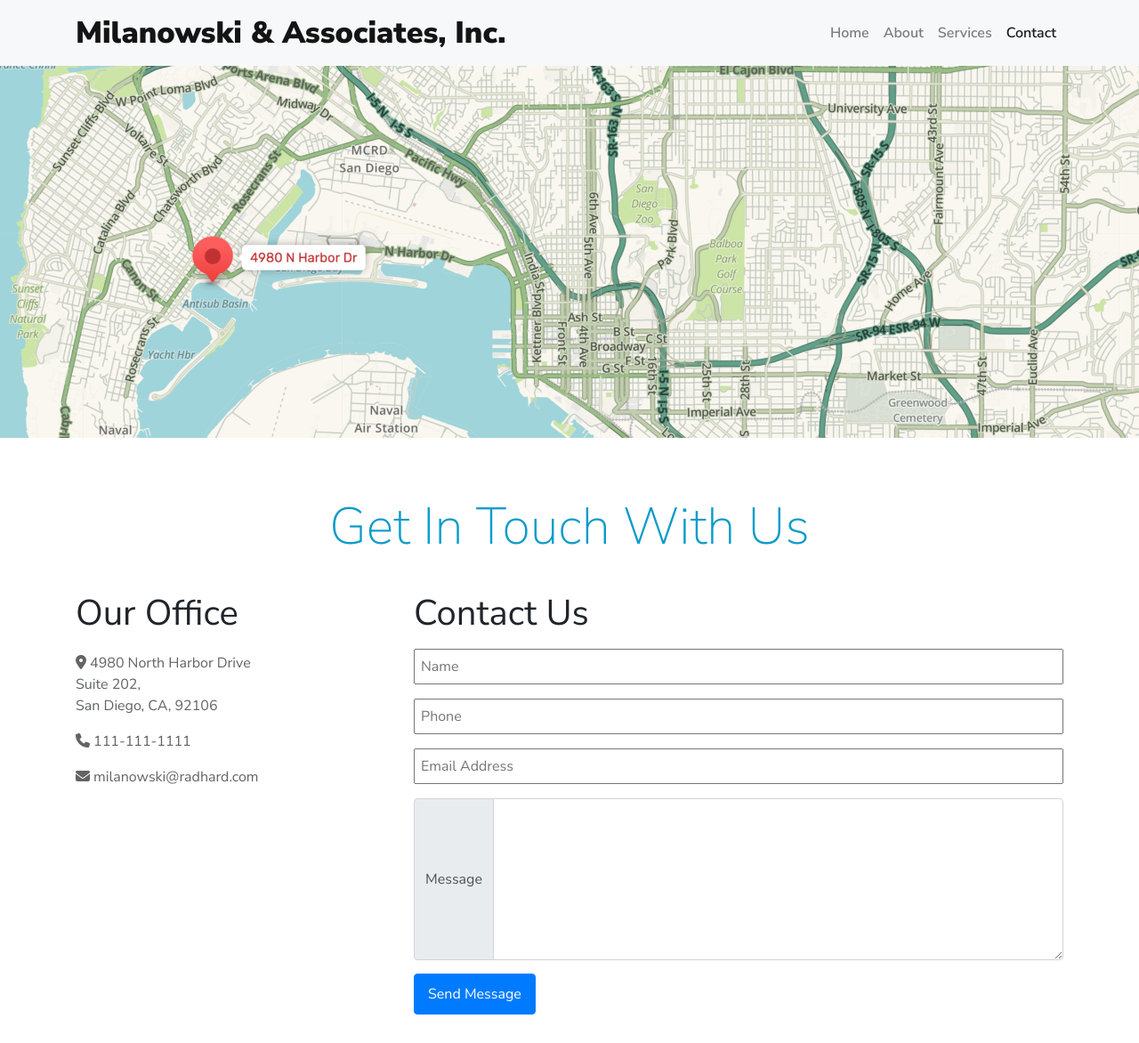
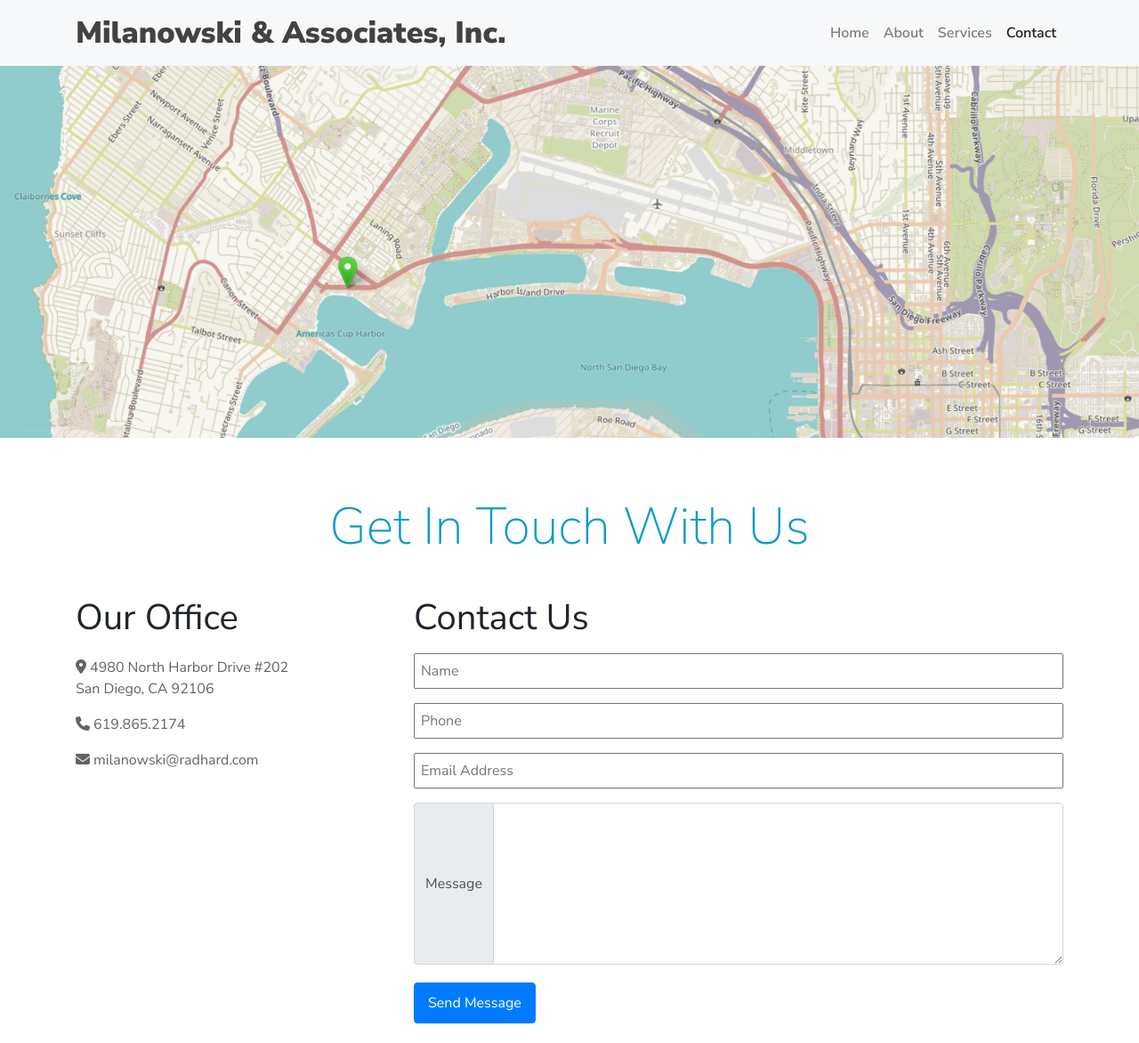
Before and after one commit to saronnhong/saron-portfolio, a React (Create React App) app in the folder client/: page /contact in a window 1280 px wide. Shown: the top 1172 px of the page at 89% size. Built offline with nearby package versions, Linux system fonts and the light colour scheme.

Commit message:
change contact banner to openstreets, fix spacing issues

```diff
--- a/client/src/components/Navbar/style.css
+++ b/client/src/components/Navbar/style.css
@@ -71,10 +71,11 @@
 }
 
 .navBarLogo{
-    font-weight: bolder;
+    font-weight: 800;
     font-size: 34px;
     /* font-style: normal; */
-    color: #141414;
+    /* color: #141414;  */
+    color: rgb(66, 66, 66)
 }
 .navBarLogo:hover{
     color: #141414;
--- a/client/src/pages/Contact/Contact.js
+++ b/client/src/pages/Contact/Contact.js
@@ -39,20 +39,17 @@ class Contact extends Component {
 
         return (
             <div className="contact">
-                <div className="aboutUsTitle">
-
-                </div>
+                <div className="aboutUsTitle"></div>
                 <div className="contactPage container">
                     <h1 className="contactTitle">Get In Touch With Us</h1>
                     <div className="row contactContent">
                         <div className="col-md-4">
                             <h1>Our Office</h1>
                             <div className="contactInfo">
-                                <p><i class="fas fa-map-marker-alt"></i> 4980 North Harbor Drive<br></br>Suite 202,<br></br>San Diego, CA, 92106</p>
-                                <p><i className="fa fa-phone"></i> 111-111-1111</p>
+                                <p><i class="fas fa-map-marker-alt"></i> 4980 North Harbor Drive #202<br></br>San Diego, CA 92106</p>
+                                <p><i className="fa fa-phone"></i> 619.865.2174</p>
                                 <p><i className="fa fa-envelope"></i> milanowski@radhard.com</p>
                             </div>
-
                         </div>
                         <div className="col-md-8">
                             <h1>Contact Us</h1>
--- a/client/src/pages/Contact/style.css
+++ b/client/src/pages/Contact/style.css
@@ -1,11 +1,13 @@
+.contact{
+    color: #20242B;
+    position:absolute;
+    width: 100%;
+}
 .aboutUsTitle{
-    /* background: linear-gradient(to right, rgba(255, 255, 255, 0.2) 0.35%, rgba(255, 255, 255, 0) 94.53%), url("/images/satellite-1030779_1600x525crop.jpg"); */
-    background: url("/images/contact_banner3.jpg");
+    background: url("/images/openstreet_contact_banner.jpg");
     background-size: cover;
     height: 33vw;
-    /* width:100%; */
     position: relative;
-    /* left:0; */
     top: 140px;
 }
 .contactPage{
@@ -13,16 +15,6 @@
     top: 250px;
     text-align: left;
     height: 80vh;
-}
-.contactContent{
-    position: relative;
-    top: 55px;
-}
-.contact{
-    color: #20242B;
-    position:absolute;
-    width: 100%;
-
 }
 .contactTitle{
     font-style: normal;
@@ -32,6 +24,10 @@
     text-align: center;
     position: relative;
     top: 25px;
+}
+.contactContent{
+    position: relative;
+    top: 60px;
 }
 .textFields{
     width: 100%;
@@ -45,12 +41,8 @@
     width: 6em;
     text-align: center;
 }
-  /* form input{
-      padding: 7px;
-  } */
-
 .emailSubmitBtn{
-      margin-top: 15px;
+    margin-top: 20px;
     padding: 10px 15px;
 }
 .contactInfo{
```
Also changed, not shown: client/public/images/openstreet_contact_banner.jpg (added). Lines whose indentation alone changed are shown as unchanged.
